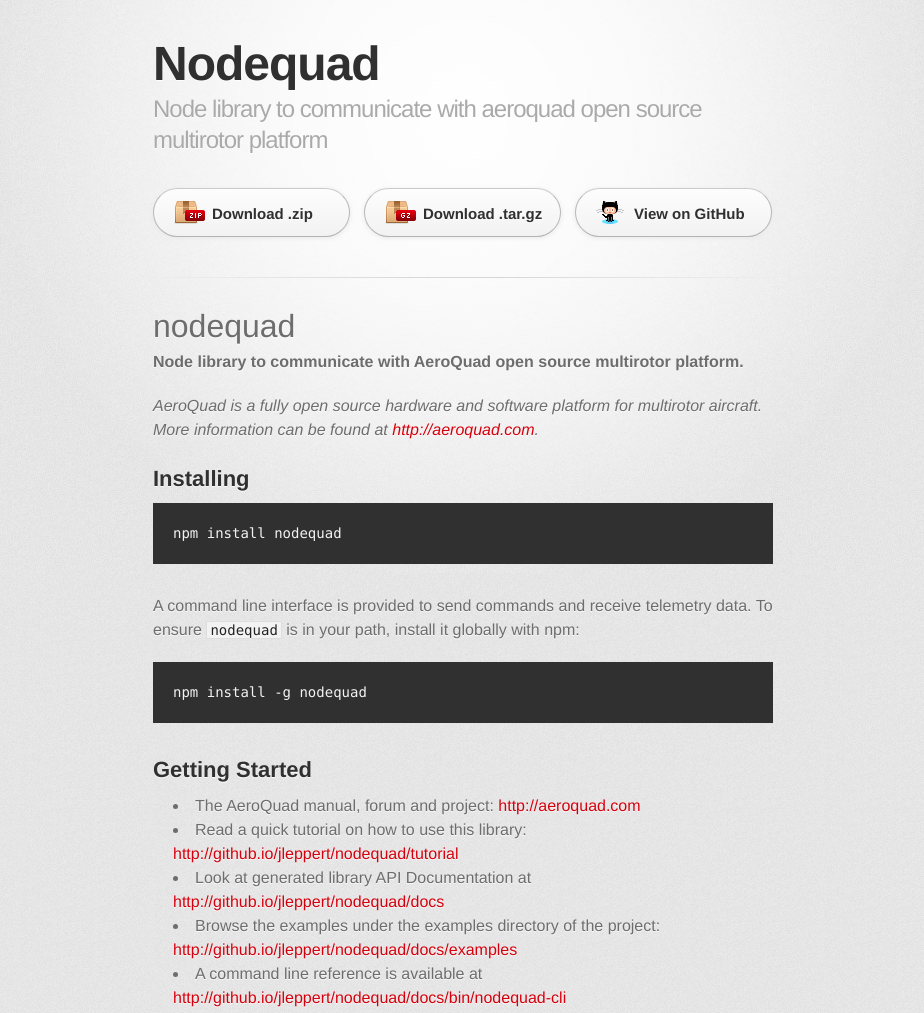
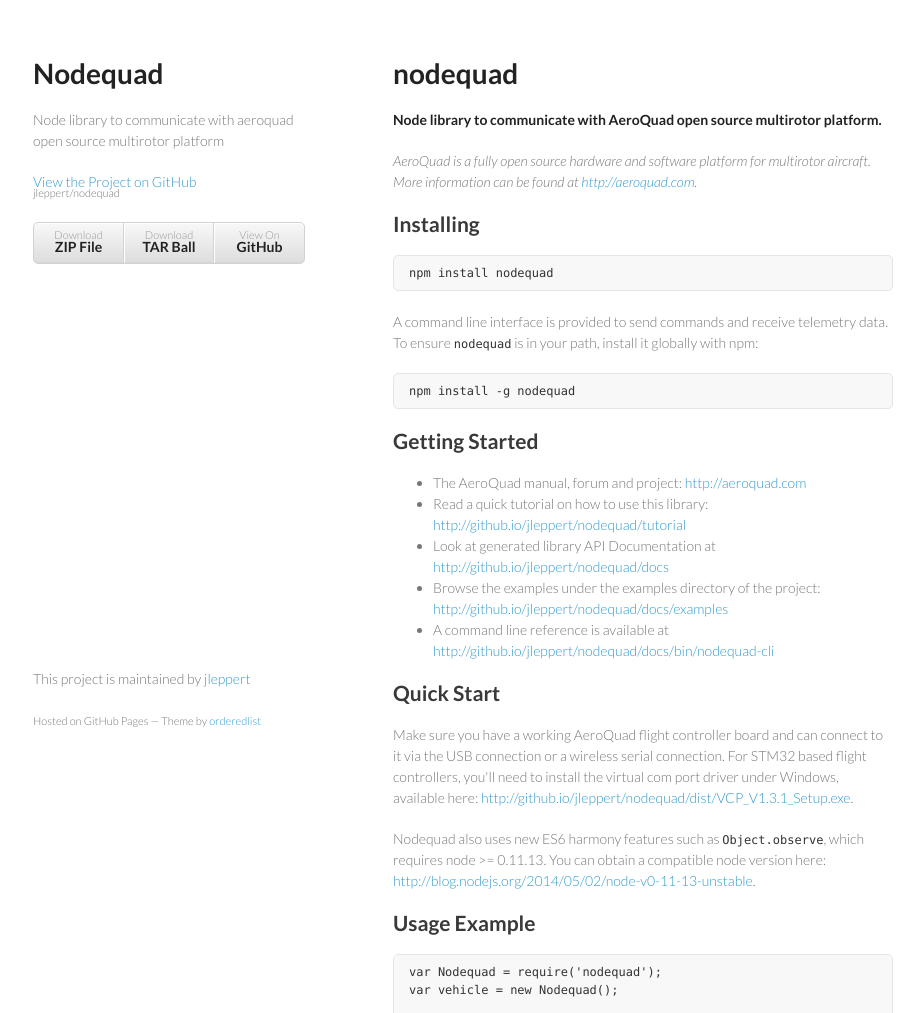
Before and after one commit to jleppert/nodequad, a plain HTML site: page index.html in a window 1280 px wide. Shown: the top 1013 px of the page, without its empty margins (177-1101 px from the left). Drawn offline with Linux system fonts and the light colour scheme; a web font is replaced by a local one.

Commit message:
Create gh-pages branch via GitHub

```diff
--- a/index.html
+++ b/index.html
@@ -1,37 +1,34 @@
-<!DOCTYPE html>
+<!doctype html>
 <html>
   <head>
-    <meta charset='utf-8'>
+    <meta charset="utf-8">
     <meta http-equiv="X-UA-Compatible" content="chrome=1">
-    <link href='https://fonts.googleapis.com/css?family=Chivo:900' rel='stylesheet' type='text/css'>
-    <link rel="stylesheet" type="text/css" href="stylesheets/stylesheet.css" media="screen">
-    <link rel="stylesheet" type="text/css" href="stylesheets/pygment_trac.css" media="screen">
-    <link rel="stylesheet" type="text/css" href="stylesheets/print.css" media="print">
+    <title>Nodequad by jleppert</title>
+
+    <link rel="stylesheet" href="stylesheets/styles.css">
+    <link rel="stylesheet" href="stylesheets/pygment_trac.css">
+    <meta name="viewport" content="width=device-width, initial-scale=1, user-scalable=no">
     <!--[if lt IE 9]>
     <script src="//html5shiv.googlecode.com/svn/trunk/html5.js"></script>
     <![endif]-->
-    <title>Nodequad by jleppert</title>
   </head>
+  <body>
+    <div class="wrapper">
+      <header>
+        <h1>Nodequad</h1>
+        <p>Node library to communicate with aeroquad open source multirotor platform</p>
 
-  <body>
-    <div id="container">
-      <div class="inner">
+        <p class="view"><a href="https://github.com/jleppert/nodequad">View the Project on GitHub <small>jleppert/nodequad</small></a></p>
 
-        <header>
-          <h1>Nodequad</h1>
-          <h2>Node library to communicate with aeroquad open source multirotor platform</h2>
-        </header>
 
-        <section id="downloads" class="clearfix">
-          <a href="https://github.com/jleppert/nodequad/zipball/master" id="download-zip" class="button"><span>Download .zip</span></a>
-          <a href="https://github.com/jleppert/nodequad/tarball/master" id="download-tar-gz" class="button"><span>Download .tar.gz</span></a>
-          <a href="https://github.com/jleppert/nodequad" id="view-on-github" class="button"><span>View on GitHub</span></a>
-        </section>
-
-        <hr>
-
-        <section id="main_content">
-          <h1>
+        <ul>
+          <li><a href="https://github.com/jleppert/nodequad/zipball/master">Download <strong>ZIP File</strong></a></li>
+          <li><a href="https://github.com/jleppert/nodequad/tarball/master">Download <strong>TAR Ball</strong></a></li>
+          <li><a href="https://github.com/jleppert/nodequad">View On <strong>GitHub</strong></a></li>
+        </ul>
+      </header>
+      <section>
+        <h1>
 <a name="nodequad" class="anchor" href="#nodequad"><span class="octicon octicon-link"></span></a>nodequad</h1>
 
 <p><strong>Node library to communicate with AeroQuad open source multirotor platform.</strong></p>
@@ -140,15 +137,13 @@
 <a name="reporting-bugs--feature-requests" class="anchor" href="#reporting-bugs--feature-requests"><span class="octicon octicon-link"></span></a>Reporting Bugs &amp; Feature Requests</h2>
 
 <p>Please use github to report all bugs and feature requests at <a href="http://github.com/jleppert/nodequad/issues">http://github.com/jleppert/nodequad/issues</a>.</p>
-        </section>
+      </section>
+      <footer>
+        <p>This project is maintained by <a href="https://github.com/jleppert">jleppert</a></p>
+        <p><small>Hosted on GitHub Pages &mdash; Theme by <a href="https://github.com/orderedlist">orderedlist</a></small></p>
+      </footer>
+    </div>
+    <script src="javascripts/scale.fix.js"></script>
 
-        <footer>
-          Nodequad is maintained by <a href="https://github.com/jleppert">jleppert</a><br>
-          This page was generated by <a href="http://pages.github.com">GitHub Pages</a>. Tactile theme by <a href="https://twitter.com/jasonlong">Jason Long</a>.
-        </footer>
-
-
-      </div>
-    </div>
   </body>
 </html>
--- /dev/null
+++ b/javascripts/scale.fix.js
@@ -0,0 +1,17 @@
+var metas = document.getElementsByTagName('meta');
+var i;
+if (navigator.userAgent.match(/iPhone/i)) {
+  for (i=0; i<metas.length; i++) {
+    if (metas[i].name == "viewport") {
+      metas[i].content = "width=device-width, minimum-scale=1.0, maximum-scale=1.0";
+    }
+  }
+  document.addEventListener("gesturestart", gestureStart, false);
+}
+function gestureStart() {
+  for (i=0; i<metas.length; i++) {
+    if (metas[i].name == "viewport") {
+      metas[i].content = "width=device-width, minimum-scale=0.25, maximum-scale=1.6";
+    }
+  }
+}
--- /dev/null
+++ b/stylesheets/styles.css
@@ -0,0 +1,255 @@
+@import url(https://fonts.googleapis.com/css?family=Lato:300italic,700italic,300,700);
+
+body {
+  padding:50px;
+  font:14px/1.5 Lato, "Helvetica Neue", Helvetica, Arial, sans-serif;
+  color:#777;
+  font-weight:300;
+}
+
+h1, h2, h3, h4, h5, h6 {
+  color:#222;
+  margin:0 0 20px;
+}
+
+p, ul, ol, table, pre, dl {
+  margin:0 0 20px;
+}
+
+h1, h2, h3 {
+  line-height:1.1;
+}
+
+h1 {
+  font-size:28px;
+}
+
+h2 {
+  color:#393939;
+}
+
+h3, h4, h5, h6 {
+  color:#494949;
+}
+
+a {
+  color:#39c;
+  font-weight:400;
+  text-decoration:none;
+}
+
+a small {
+  font-size:11px;
+  color:#777;
+  margin-top:-0.6em;
+  display:block;
+}
+
+.wrapper {
+  width:860px;
+  margin:0 auto;
+}
+
+blockquote {
+  border-left:1px solid #e5e5e5;
+  margin:0;
+  padding:0 0 0 20px;
+  font-style:italic;
+}
+
+code, pre {
+  font-family:Monaco, Bitstream Vera Sans Mono, Lucida Console, Terminal;
+  color:#333;
+  font-size:12px;
+}
+
+pre {
+  padding:8px 15px;
+  background: #f8f8f8;
+  border-radius:5px;
+  border:1px solid #e5e5e5;
+  overflow-x: auto;
+}
+
+table {
+  width:100%;
+  border-collapse:collapse;
+}
+
+th, td {
+  text-align:left;
+  padding:5px 10px;
+  border-bottom:1px solid #e5e5e5;
+}
+
+dt {
+  color:#444;
+  font-weight:700;
+}
+
+th {
+  color:#444;
+}
+
+img {
+  max-width:100%;
+}
+
+header {
+  width:270px;
+  float:left;
+  position:fixed;
+}
+
+header ul {
+  list-style:none;
+  height:40px;
+
+  padding:0;
+
+  background: #eee;
+  background: -moz-linear-gradient(top, #f8f8f8 0%, #dddddd 100%);
+  background: -webkit-gradient(linear, left top, left bottom, color-stop(0%,#f8f8f8), color-stop(100%,#dddddd));
+  background: -webkit-linear-gradient(top, #f8f8f8 0%,#dddddd 100%);
+  background: -o-linear-gradient(top, #f8f8f8 0%,#dddddd 100%);
+  background: -ms-linear-gradient(top, #f8f8f8 0%,#dddddd 100%);
+  background: linear-gradient(top, #f8f8f8 0%,#dddddd 100%);
+
+  border-radius:5px;
+  border:1px solid #d2d2d2;
+  box-shadow:inset #fff 0 1px 0, inset rgba(0,0,0,0.03) 0 -1px 0;
+  width:270px;
+}
+
+header li {
+  width:89px;
+  float:left;
+  border-right:1px solid #d2d2d2;
+  height:40px;
+}
+
+header ul a {
+  line-height:1;
+  font-size:11px;
+  color:#999;
+  display:block;
+  text-align:center;
+  padding-top:6px;
+  height:40px;
+}
+
+strong {
+  color:#222;
+  font-weight:700;
+}
+
+header ul li + li {
+  width:88px;
+  border-left:1px solid #fff;
+}
+
+header ul li + li + li {
+  border-right:none;
+  width:89px;
+}
+
+header ul a strong {
+  font-size:14px;
+  display:block;
+  color:#222;
+}
+
+section {
+  width:500px;
+  float:right;
+  padding-bottom:50px;
+}
+
+small {
+  font-size:11px;
+}
+
+hr {
+  border:0;
+  background:#e5e5e5;
+  height:1px;
+  margin:0 0 20px;
+}
+
+footer {
+  width:270px;
+  float:left;
+  position:fixed;
+  bottom:50px;
+}
+
+@media print, screen and (max-width: 960px) {
+
+  div.wrapper {
+    width:auto;
+    margin:0;
+  }
+
+  header, section, footer {
+    float:none;
+    position:static;
+    width:auto;
+  }
+
+  header {
+    padding-right:320px;
+  }
+
+  section {
+    border:1px solid #e5e5e5;
+    border-width:1px 0;
+    padding:20px 0;
+    margin:0 0 20px;
+  }
+
+  header a small {
+    display:inline;
+  }
+
+  header ul {
+    position:absolute;
+    right:50px;
+    top:52px;
+  }
+}
+
+@media print, screen and (max-width: 720px) {
+  body {
+    word-wrap:break-word;
+  }
+
+  header {
+    padding:0;
+  }
+
+  header ul, header p.view {
+    position:static;
+  }
+
+  pre, code {
+    word-wrap:normal;
+  }
+}
+
+@media print, screen and (max-width: 480px) {
+  body {
+    padding:15px;
+  }
+
+  header ul {
+    display:none;
+  }
+}
+
+@media print {
+  body {
+    padding:0.4in;
+    font-size:12pt;
+    color:#444;
+  }
+}
```
